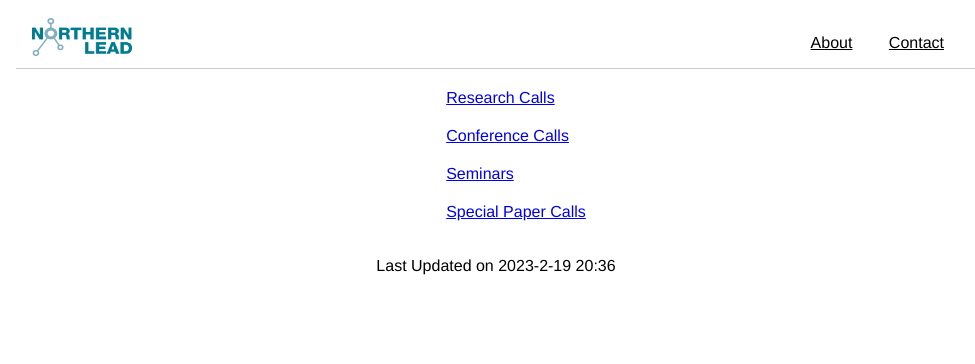
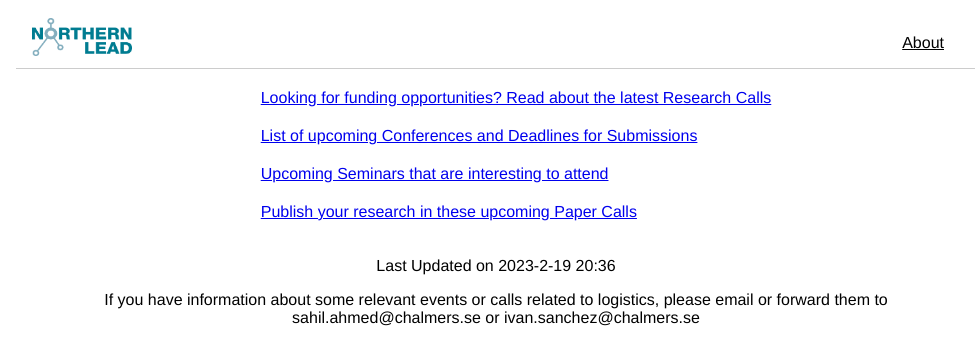
Before and after one commit to SnailCygnuss/nlead_data_edit, a plain HTML site: page index.html in a window 1280 px wide. Shown: the whole page, without its empty margins (144-1119 px from the left). Drawn offline with Linux system fonts and the light colour scheme.

Commit message:
updated index site with more text

```diff
--- a/css/main.css
+++ b/css/main.css
@@ -49,3 +49,7 @@ body {
   p.footer {
     text-align: center;
   }
+
+  span.spamprotection {
+    display:none;
+  }
--- a/index.html
+++ b/index.html
@@ -31,16 +31,14 @@
     <nav class="site-navigation">
       <ul class="nav">
         <li><a class="nav" href="https://www.chalmers.se/en/centres/northernlead/">About</a></li>
-        <li><a class="nav" href="#">Contact</a></li>
       </ul>
     </nav>
   </header>
-
   <ul class="site-links">
-    <li class="site-links"><a href="research_calls.html">Research Calls</a></li>
-    <li class="site-links"><a href="research_conf.html">Conference Calls</a></li>
-    <li class="site-links"><a href="seminar_webinar.html">Seminars</a></li>
-    <li class="site-links"><a href="special_issues.html">Special Paper Calls</a></li>
+    <li class="site-links"><a href="research_calls.html">Looking for funding opportunities? Read about the latest Research Calls</a></li>
+    <li class="site-links"><a href="research_conf.html">List of upcoming Conferences and Deadlines for Submissions</a></li>
+    <li class="site-links"><a href="seminar_webinar.html">Upcoming Seminars that are interesting to attend</a></li>
+    <li class="site-links"><a href="special_issues.html">Publish your research in these upcoming Paper Calls</a></li>
   </ul>
 
   <p id="updated_date" class="footer"></p>
@@ -49,5 +47,8 @@
   <script>
     document.getElementById("updated_date").innerHTML = "Last Updated on " + updated_date;
   </script>
+  <p class="footer">If you have information about some relevant events or calls related to logistics, please email or forward them to sahil.ah<span class="spamprotection">CHAR64323462</span>med@chalmers.se or ivan.sa<span class="spamprotection">CHAR45325632</span>nchez@chalmers.se
+      </p>
+  </p>
 </body>
 </html>
```
